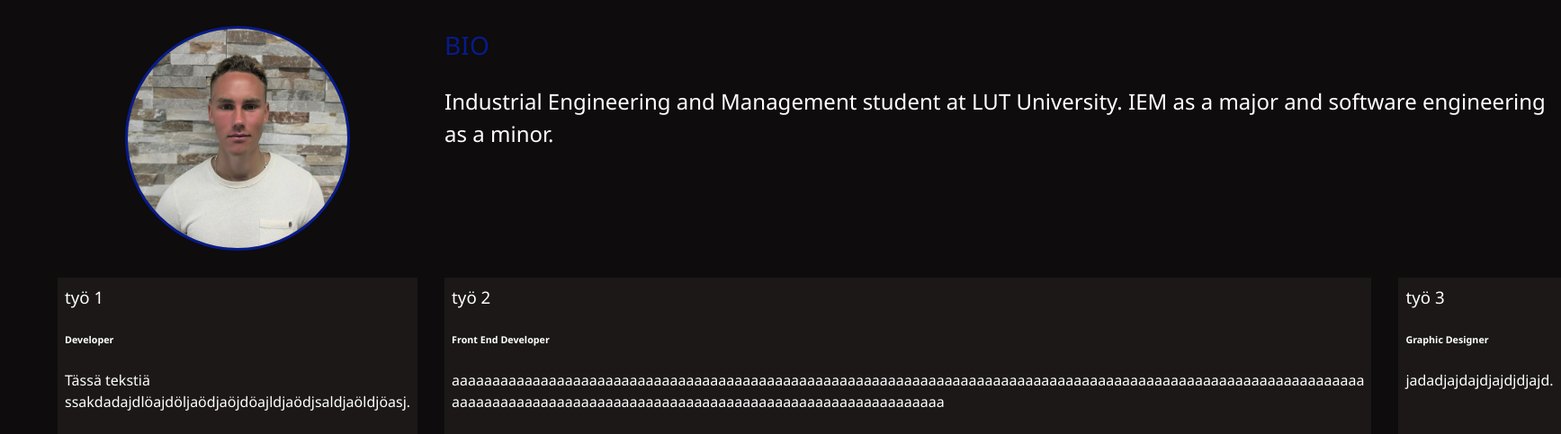
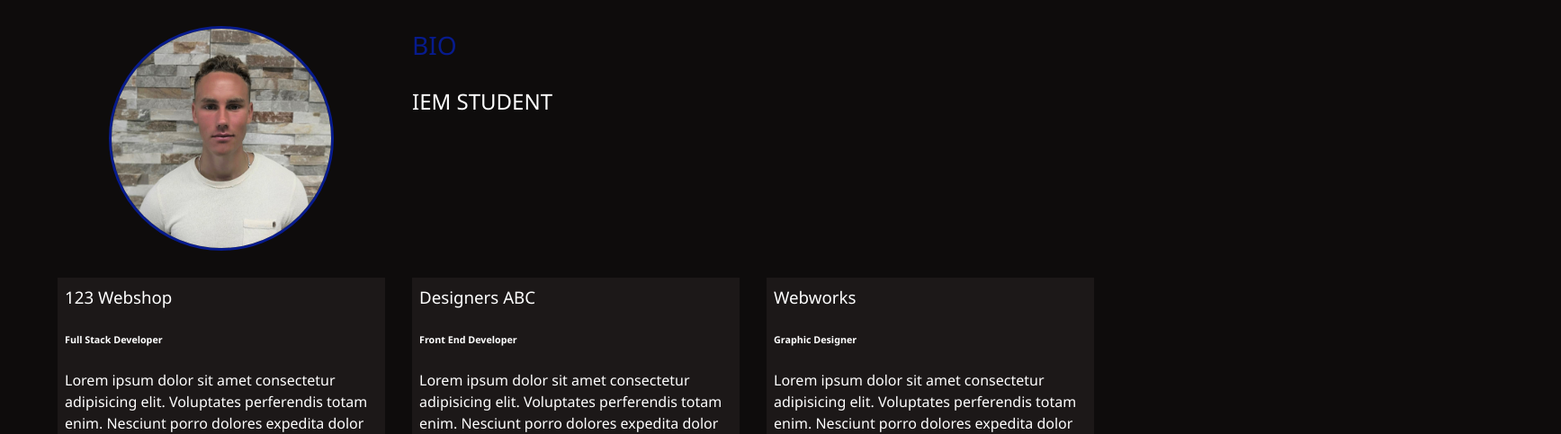
Before and after one commit to arttumau/modern_portfolio, a website: page dist/about.html in a window 1280 px wide. Shown: the part 217-700 px from the top of the page at 90% size, 1735 px wide, since content can reach past the window. Drawn offline with Linux system fonts and the light colour scheme.

Commit message:
Initial commit

```diff
--- a/dist/about.html
+++ b/dist/about.html
@@ -58,28 +58,31 @@
             <img src="image/portrait.jpg" alt="Arttu Maukonen"
             class="bio-image">
 
+
           <div class="bio">
             <h3 class="text-secondary">BIO</h3>
-                <p>Industrial Engineering and Management student at LUT University. IEM as a major and software engineering as a minor.</p>
+            <p>IEM STUDENT</p>
           </div>
 
           <div class="job job-1">
-                <h3>työ 1</h3>
-                <h6>Developer</h6>
-                <p>Tässä tekstiä ssakdadajdlöajdöljaödjaöjdöajldjaödjsaldjaöldjöasj.</p>
+            <h3>123 Webshop</h3>
+            <h6>Full Stack Developer</h6>
+            <p>Lorem ipsum dolor sit amet consectetur adipisicing elit. Voluptates perferendis totam enim. Nesciunt porro dolores
+              expedita dolor necessitatibus deserunt nemo.</p>
           </div>
 
           <div class="job job-2">
-                <h3>työ 2</h3>
+            <h3>Designers ABC</h3>
             <h6>Front End Developer</h6>
-                <p>aaaaaaaaaaaaaaaaaaaaaaaaaaaaaaaaaaaaaaaaaaaaaaaaaaaaaaaaaaaaaaaaaaaaaaaaaaaaaaaaaaaaaaaaaaaaaaaaaaaaaaaaaaaaaaaaa
-                    aaaaaaaaaaaaaaaaaaaaaaaaaaaaaaaaaaaaaaaaaaaaaaaaaaaaaaaaaaaaa</p>
+            <p>Lorem ipsum dolor sit amet consectetur adipisicing elit. Voluptates perferendis totam enim. Nesciunt porro dolores
+              expedita dolor necessitatibus deserunt nemo.</p>
           </div>
 
           <div class="job job-3">
-                <h3>työ 3</h3>
+            <h3>Webworks</h3>
             <h6>Graphic Designer</h6>
-                <p>jadadjajdajdjajdjdjajd.</p>
+            <p>Lorem ipsum dolor sit amet consectetur adipisicing elit. Voluptates perferendis totam enim. Nesciunt porro dolores
+              expedita dolor necessitatibus deserunt nemo.</p>
           </div>
         </div>
       </main>
```
Lines whose indentation alone changed are shown as unchanged.
